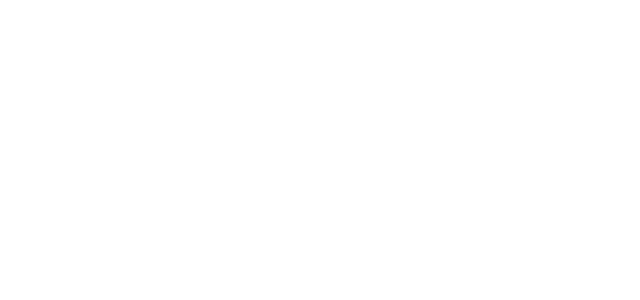
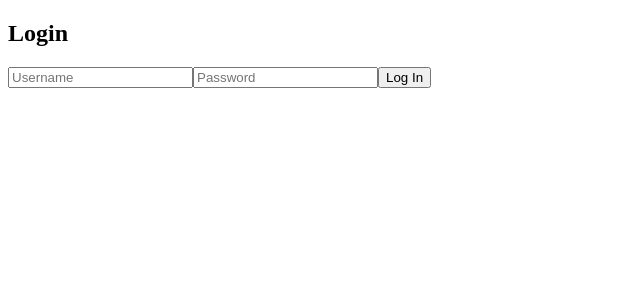
Before and after one commit to shamitsoni/Quiz-App, a React (Vite) app in the folder client/: page /login in a window 1280 px wide. Shown: the top 300 px of the page, without its empty margins (0-640 px from the left). Built offline with nearby package versions, Linux system fonts and the light colour scheme.

Commit message:
feat: User login system
- Allow users to verify account credentials to log in
- Verify credentials against saved records from Postgres DB upon
  registration

```diff
--- a/client/src/components/Login.jsx
+++ b/client/src/components/Login.jsx
@@ -1,10 +1,62 @@
-import { useEffect } from "react";
+import { useEffect, useState } from "react";
 
 function Login() {
   useEffect(() => {
     document.title = "Login";
   }, []);
-  return;
+
+  const [form, setForm] = useState({ username: "", password: "" });
+  const [error, setError] = useState("");
+
+  const handleChange = (e) => {
+    setForm({ ...form, [e.target.name]: e.target.value });
+  };
+
+  const handleSubmit = async (e) => {
+    e.preventDefault();
+    setError("");
+    try {
+      const response = await fetch("http://localhost:5000/api/login", {
+        method: "POST",
+        headers: { "Content-Type": "application/json" },
+        body: JSON.stringify(form),
+      });
+      const data = await response.json();
+      if (response.ok) {
+        alert("Login successful!");
+      } else {
+        setError(data.error || "Login failed.");
+      }
+    } catch (err) {
+      setError("Network error.");
+    }
+  };
+
+  return (
+    <div>
+      <h2>Login</h2>
+      <form onSubmit={handleSubmit}>
+        <input
+          name="username"
+          type="text"
+          placeholder="Username"
+          value={form.username}
+          onChange={handleChange}
+          required
+        />
+        <input
+          name="password"
+          type="password"
+          placeholder="Password"
+          value={form.password}
+          onChange={handleChange}
+          required
+        />
+        <button type="submit">Log In</button>
+      </form>
+      {error && <p style={{ color: "red" }}>{error}</p>}
+    </div>
+  );
 }
 
 export default Login;
--- a/client/src/components/SignUp.jsx
+++ b/client/src/components/SignUp.jsx
@@ -26,6 +26,7 @@
 
   return (
     <div>
+      <h2>Sign Up</h2>
       <form onSubmit={handleSubmit}>
         <input
           name="username"
```
Also changed, not shown: 1 other file (tests, documents, lock files or other folders).
